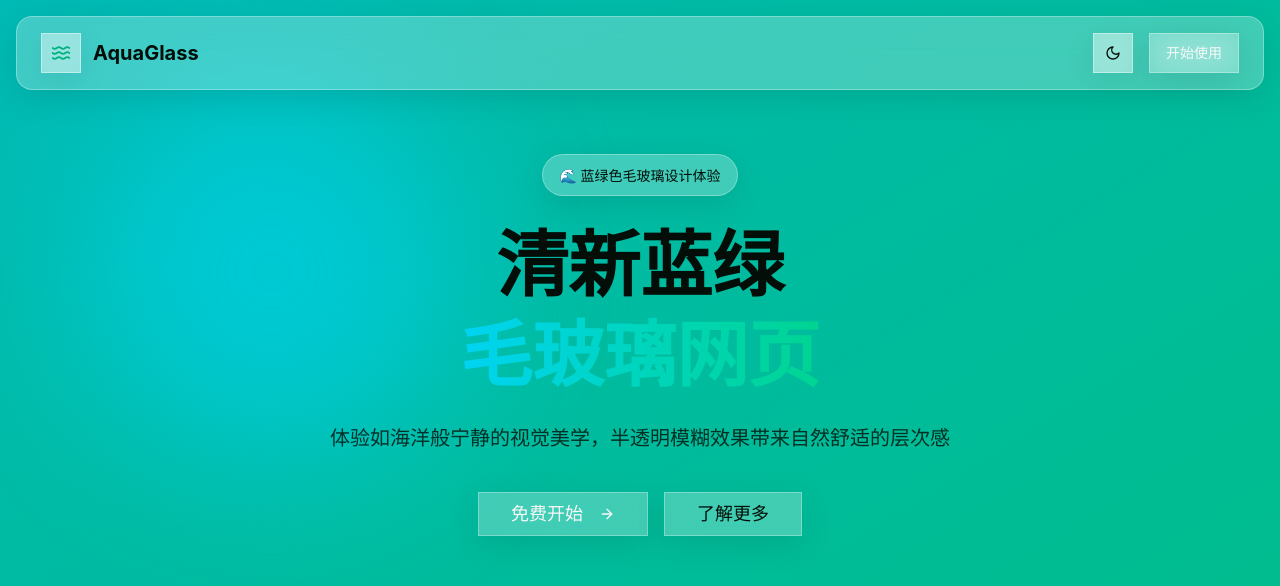
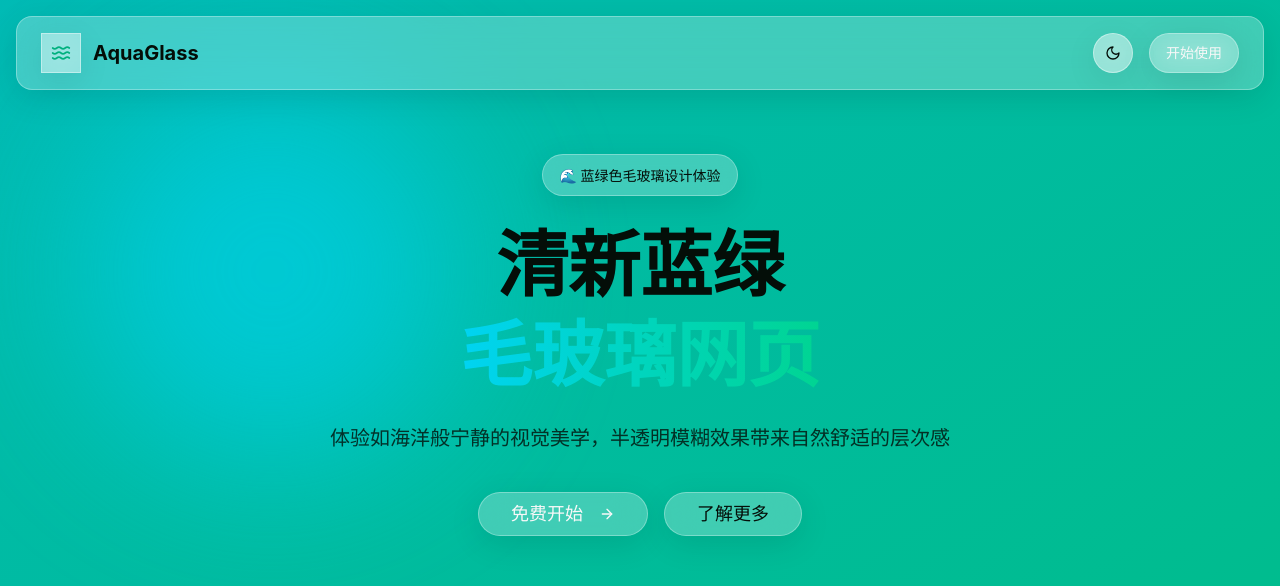
Before and after one commit to BoliangLI/318-glass, a React (Vite) app: page / in a window 1280 px wide. Shown: the top 586 px of the page. Built offline with nearby package versions, Linux system fonts and the light colour scheme; the HTML template or start-up script is replaced by a standard one.

Commit message:
帮我将页面上的按钮都改为圆角

```diff
--- a/src/pages/Home.tsx
+++ b/src/pages/Home.tsx
@@ -64,7 +64,7 @@ export default function Home() {
                 variant="ghost"
                 size="icon"
                 onClick={() => setTheme(theme === "dark" ? "light" : "dark")}
-                className="glass-card hover:bg-white/20"
+                className="glass-card hover:bg-white/20 rounded-full"
               >
                 {theme === "dark" ? (
                   <Sun className="w-5 h-5 text-foreground" />
@@ -72,7 +72,7 @@ export default function Home() {
                   <Moon className="w-5 h-5 text-foreground" />
                 )}
               </Button>
-              <Button className="glass bg-primary/80 hover:bg-primary text-primary-foreground">
+              <Button className="glass bg-primary/80 hover:bg-primary text-primary-foreground rounded-full">
                 开始使用
               </Button>
             </div>
@@ -102,11 +102,11 @@ export default function Home() {
             </p>
 
             <div className="flex flex-wrap justify-center gap-4">
-              <Button size="lg" className="glass bg-primary/80 hover:bg-primary text-primary-foreground text-lg px-8">
+              <Button size="lg" className="glass bg-primary/80 hover:bg-primary text-primary-foreground text-lg px-8 rounded-full">
                 免费开始
                 <ArrowRight className="ml-2 w-5 h-5" />
               </Button>
-              <Button size="lg" variant="outline" className="glass text-foreground border-foreground/30 hover:bg-white/20 text-lg px-8">
+              <Button size="lg" variant="outline" className="glass text-foreground border-foreground/30 hover:bg-white/20 text-lg px-8 rounded-full">
                 了解更多
               </Button>
             </div>
@@ -177,7 +177,7 @@ export default function Home() {
             <p className="text-foreground/70 mb-8 max-w-xl mx-auto">
               立即体验蓝绿色毛玻璃效果带来的视觉革命，打造令人难忘的网页设计
             </p>
-            <Button size="lg" className="glass bg-primary/80 hover:bg-primary text-primary-foreground text-lg px-10">
+            <Button size="lg" className="glass bg-primary/80 hover:bg-primary text-primary-foreground text-lg px-10 rounded-full">
               立即创建
               <ArrowRight className="ml-2 w-5 h-5" />
             </Button>
--- a/vite.config.ts
+++ b/vite.config.ts
@@ -1,3 +1,4 @@
+import vesaErrorReporter from './.vesa/vite-error-plugin.js';
 import vesaErrorReporter from './.vesa/vite-error-plugin.js';
 import vesaErrorReporter from './.vesa/vite-error-plugin.js';
 import { defineConfig } from "vite";
@@ -14,7 +15,7 @@ export default defineConfig(({ mode }) => ({
       overlay: false,
     },
   },
-  plugins: [vesaErrorReporter(), vesaErrorReporter(), tailwindcss(), react()].filter(Boolean),
+  plugins: [vesaErrorReporter(), vesaErrorReporter(), vesaErrorReporter(), tailwindcss(), react()].filter(Boolean),
   resolve: {
     alias: {
       "@": path.resolve(__dirname, "./src"),
```
